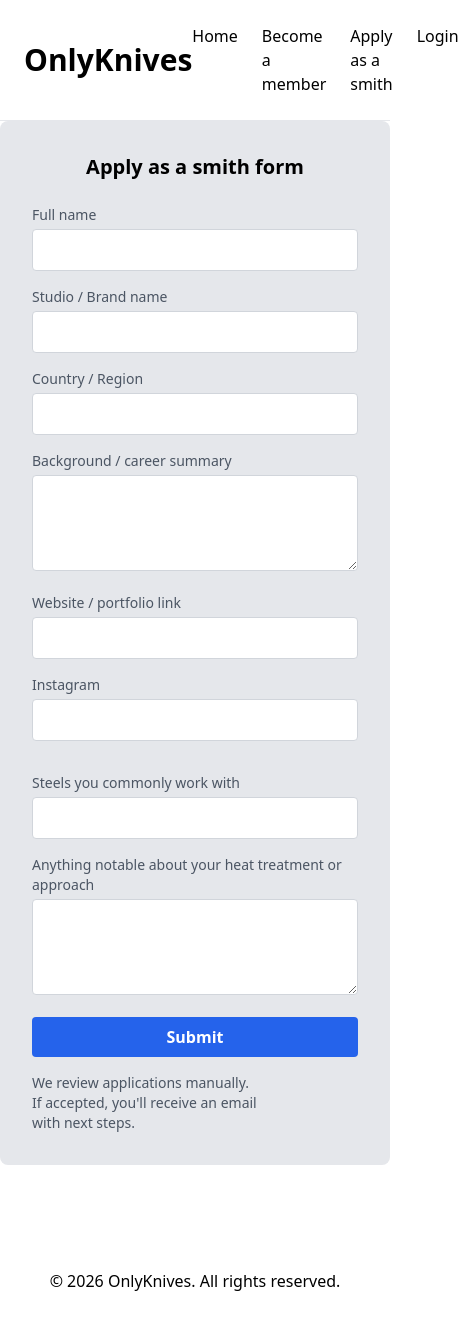
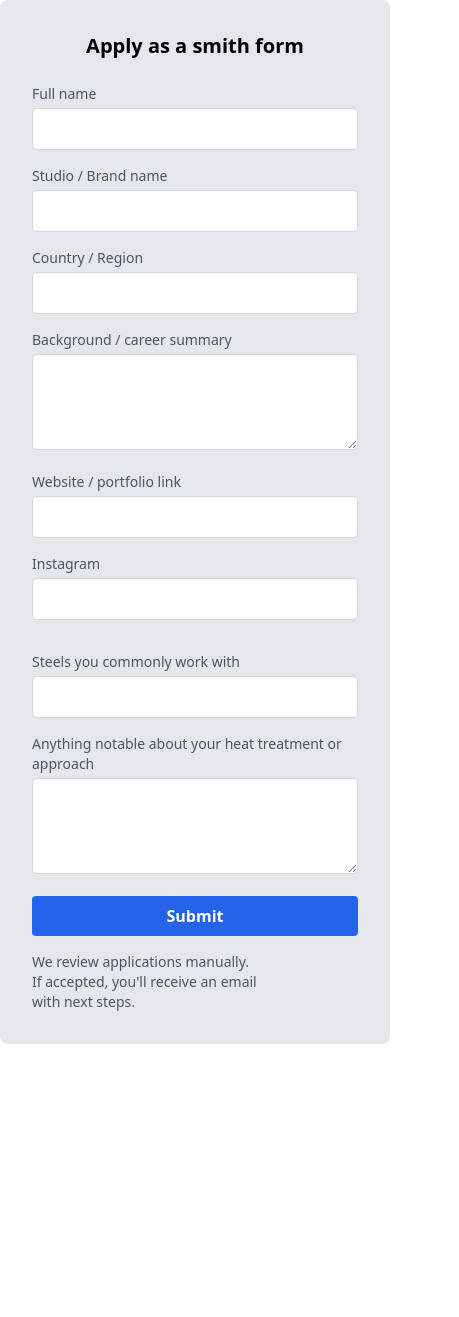
Before and after one commit to levjo655/OnlyKnives, a React (Create React App) app in the folder frontend/: page /smithsignup in a window 390 px wide. Shown: the whole page, 459 px wide, since content can reach past the window. After the commit the page ends 1044 px from the top, so only its background shows below. Built offline with nearby package versions, Linux system fonts and the light colour scheme.

Commit message:
wip: resolve some lint errors

```diff
--- a/frontend/src/App.js
+++ b/frontend/src/App.js
@@ -1,8 +1,6 @@
 import React from "react";
 import { BrowserRouter, Routes, Route } from "react-router-dom";
-import Home from "./pages/Home";
-import Knives from "./pages/Knives";
-import SmithSignup from "./pages/SmithSignup";
+import { Home, Knives, SmithSignup } from "./pages";
 
 const App = () => (
   <BrowserRouter>
--- a/frontend/src/components/core-ui/index.js
+++ /dev/null
@@ -1,4 +0,0 @@
-// This file is the entry point for the core-ui folder.
-// It exports all the components from the core-ui folder.
-export { Footer } from './footer';
-export { Navbar } from './navbar';
--- a/frontend/src/index.js
+++ b/frontend/src/index.js
@@ -1,7 +1,7 @@
 import React from 'react';
 import ReactDOM from 'react-dom/client';
 import './index.css';
-import App from './App';
+import App from './app';
 
 
 const root = ReactDOM.createRoot(document.getElementById('root'));
--- a/frontend/src/pages/Home.jsx
+++ b/frontend/src/pages/Home.jsx
@@ -1,10 +1,10 @@
 import React from "react";
-import { Navbar, Footer, ProductCard } from '../components';
+import { ProductCard } from "../components";
 import demoKnife from "../images/demo_knife.jpg";
 
 const Home = () => (
   <div className="bg-bg min-h-screen text-primaryText">
-      <Navbar />
+
 
     {/* Hero */}
     <section className="flex flex-col items-center justify-center text-center py-20">
@@ -35,8 +35,7 @@ const Home = () => (
         Featured
       </h2>
 
-        <div className="max-w-6xl mx-auto">
-          <div className="grid grid-cols-1 md:grid-cols-3 gap-6 place-items-center">
+      <div className="max-w-6xl mx-auto grid grid-cols-1 md:grid-cols-3 gap-6 place-items-center">
         <ProductCard
           title="Featured Knife"
           description="San mai"
@@ -57,10 +56,8 @@ const Home = () => (
           compact
         />
       </div>
-        </div>
     </section>
 
-      <Footer />
   </div>
 );
 
--- a/frontend/src/pages/Knives.jsx
+++ b/frontend/src/pages/Knives.jsx
@@ -1,9 +1,8 @@
 import React from "react";
-import { Navbar, Footer, KnifeCard } from '../components';
+import { KnifeCard } from '../components';
 
 const Knives = () => (
   <div className="bg-bg min-h-screen text-primaryText flex flex-col">
-      <Navbar />
 
       {/* Page content */}
       <div className="max-w-5xl mx-auto p-10 flex-grow">
@@ -23,8 +22,6 @@ const Knives = () => (
           <KnifeCard name="knife name 3" />
         </div>
       </div>
-
-      <Footer />
     </div>
 );
 
--- a/frontend/src/pages/SmithSignup.jsx
+++ /dev/null
@@ -1,66 +0,0 @@
-import React from "react";
-import { BrowserRouter, Route, Routes } from "react-router-dom";
-import { Navbar, Footer } from '../components';
-
-const SmithSignup = () => (
-  <>
-      <div className="bg-bg min-h-screen text-primaryText">
-        <Navbar />
-        <div className="bg-gray-200 p-8 rounded-lg max-w-4xl mx-auto">
-          <h2 className="text-xl font-bold mb-6 text-center">Apply as a smith form</h2>
-          <form className="grid grid-cols-1 md:grid-cols-2 gap-8">
-            {/* Left Column */}
-            <div className="space-y-4">
-              <div>
-                <label className="block text-sm text-gray-600 mb-1" htmlFor="full-name">Full name</label>
-                <input type="text" id="full-name" className="w-full px-4 py-2 bg-white border border-gray-300 rounded" placeholder="" />
-              </div>
-              <div>
-                <label className="block text-sm text-gray-600 mb-1" htmlFor="studio-brand">Studio / Brand name</label>
-                <input type="text" id="studio-brand" className="w-full px-4 py-2 bg-white border border-gray-300 rounded" placeholder="" />
-              </div>
-              <div>
-                <label className="block text-sm text-gray-600 mb-1" htmlFor="country-region">Country / Region</label>
-                <input type="text" id="country-region" className="w-full px-4 py-2 bg-white border border-gray-300 rounded" placeholder="" />
-              </div>
-              <div>
-                <label className="block text-sm text-gray-600 mb-1" htmlFor="background-summary">Background / career summary</label>
-                <textarea id="background-summary" className="w-full px-4 py-2 bg-white border border-gray-300 rounded h-24" placeholder=""></textarea>
-              </div>
-              <div>
-                <label className="block text-sm text-gray-600 mb-1" htmlFor="website-portfolio">Website / portfolio link</label>
-                <input type="url" id="website-portfolio" className="w-full px-4 py-2 bg-white border border-gray-300 rounded" placeholder="" />
-              </div>
-              <div>
-                <label className="block text-sm text-gray-600 mb-1" htmlFor="instagram">Instagram</label>
-                <input type="text" id="instagram" className="w-full px-4 py-2 bg-white border border-gray-300 rounded" placeholder="" />
-              </div>
-            </div>
-
-            {/* Right Column */}
-            <div className="space-y-4">
-              <div>
-                <label className="block text-sm text-gray-600 mb-1" htmlFor="steels">Steels you commonly work with</label>
-                <input type="text" id="steels" className="w-full px-4 py-2 bg-white border border-gray-300 rounded" placeholder="" />
-              </div>
-              <div>
-                <label className="block text-sm text-gray-600 mb-1" htmlFor="heat-treatment">Anything notable about your heat treatment or approach</label>
-                <textarea id="heat-treatment" className="w-full px-4 py-2 bg-white border border-gray-300 rounded h-24" placeholder=""></textarea>
-              </div>
-              <div className="mt-4">
-                <button type="submit" className="w-full bg-blue-600 text-white py-2 rounded font-semibold">Submit</button>
-              </div>
-              <p className="text-sm text-gray-600 mt-2">
-                We review applications manually.<br />
-                If accepted, you'll receive an email<br />
-                with next steps.
-              </p>
-            </div>
-          </form>
-        </div>
-      </div>
-      <Footer />
-    </>
-);
-
-export default SmithSignup;
--- a/frontend/src/pages/knifePage.jsx
+++ /dev/null
@@ -1,6 +0,0 @@
-import React from "react";
-import { KnifeCard } from "../components";
-
-const KnifePage = () => <div></div>;
-
-export default KnifePage;
```
Also changed, not shown: frontend/src/components/index.js (+5 -2 lines), frontend/src/pages/index.js (added, +11 -0 lines), frontend/src/components/layout/footer.jsx (renamed from frontend/src/components/core-ui/footer.jsx), frontend/src/components/layout/index.js (line endings or trailing spaces), frontend/src/components/layout/navbar.jsx (renamed from frontend/src/components/core-ui/navbar.jsx). Lines whose indentation alone changed are shown as unchanged.
